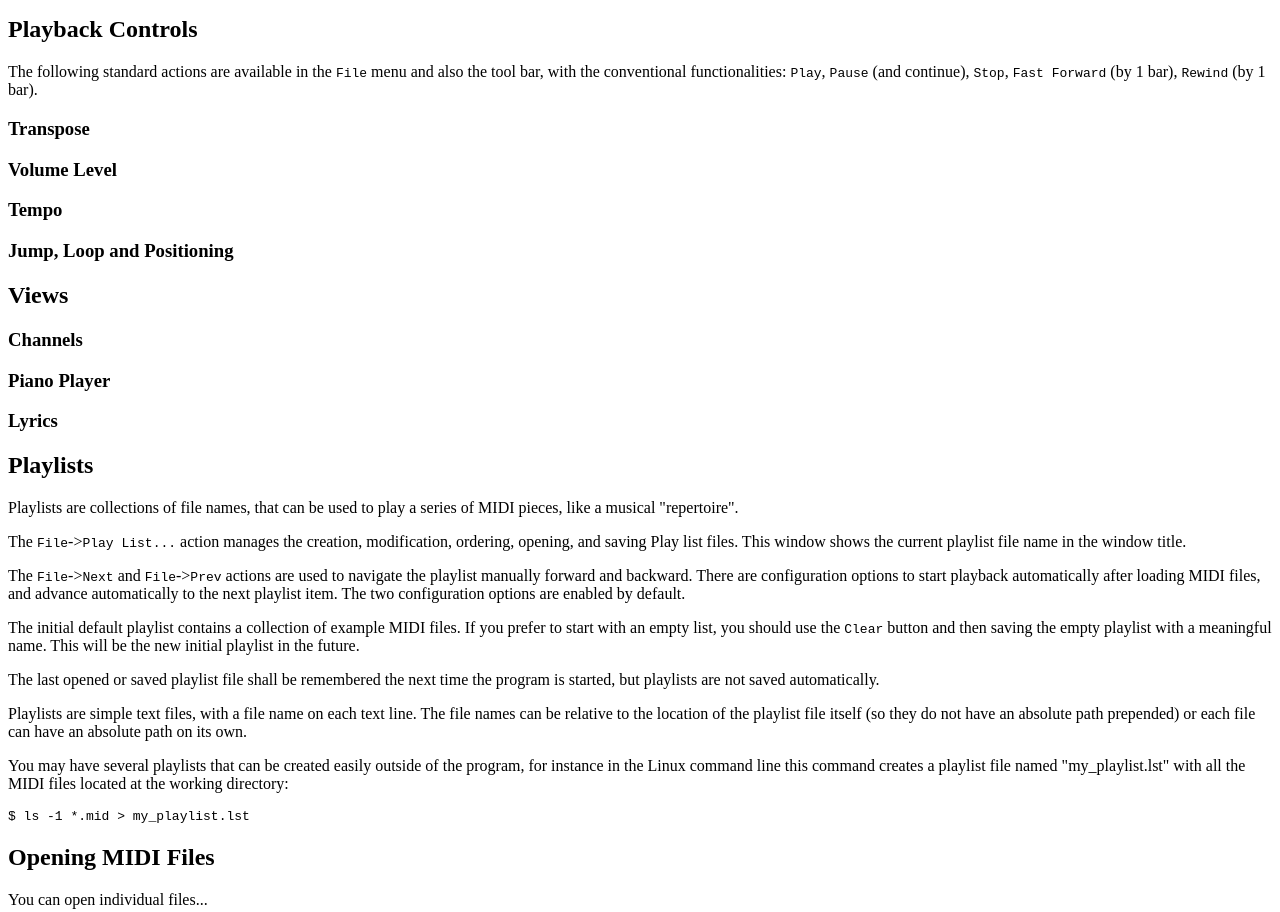
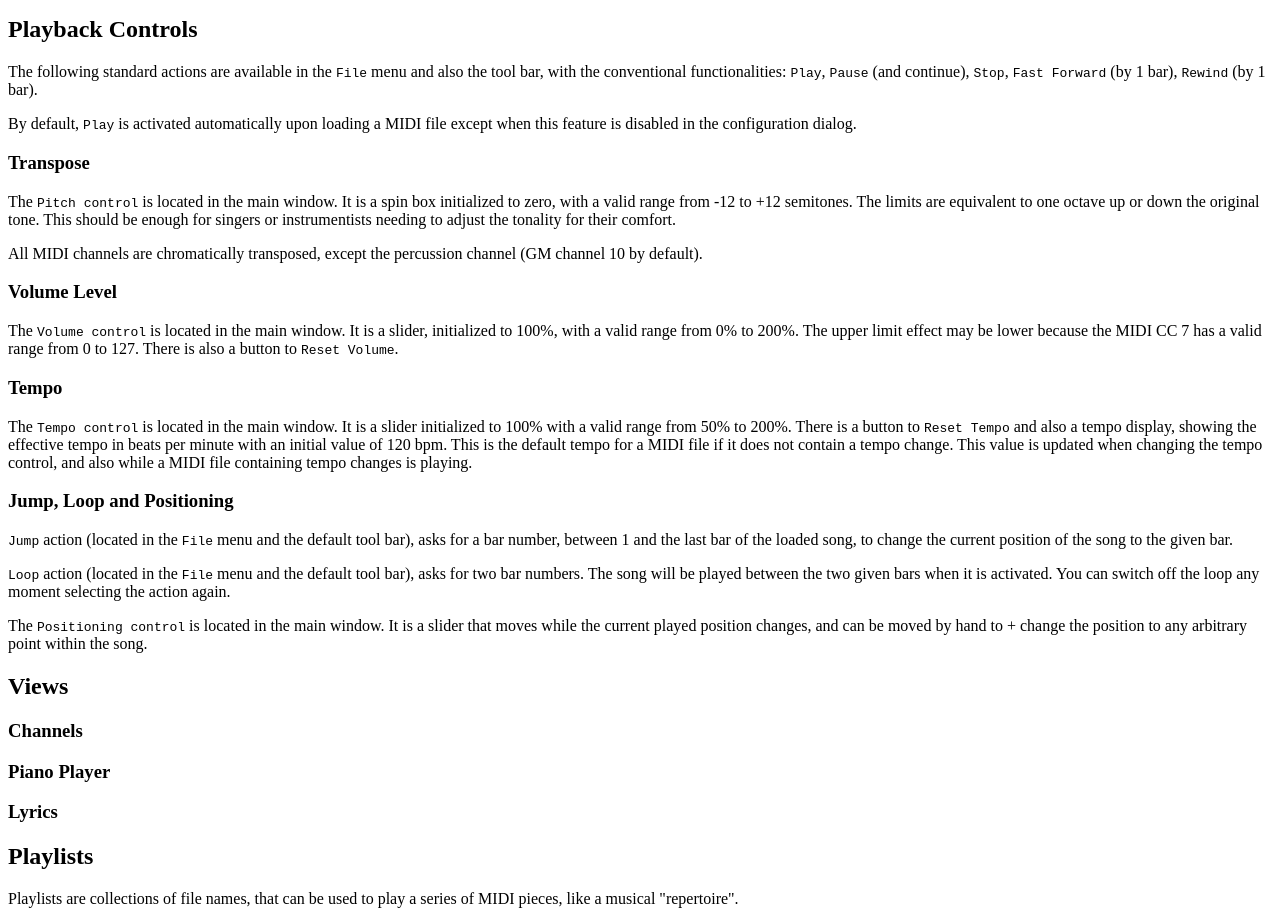
Before and after one commit to pedrolcl/dmidiplayer, a plain HTML site: page docs/en/index.html in a window 1280 px wide. Shown: the part 1089-2001 px from the top of the page. Drawn offline with Linux system fonts and the light colour scheme.

Commit message:
more documentation

```diff
--- a/docs/en/index.html
+++ b/docs/en/index.html
@@ -58,10 +58,18 @@
 </ul>
 <h2 id="playback-controls">Playback Controls</h2>
 <p>The following standard actions are available in the <code>File</code> menu and also the tool bar, with the conventional functionalities: <code>Play</code>, <code>Pause</code> (and continue), <code>Stop</code>, <code>Fast Forward</code> (by 1 bar), <code>Rewind</code> (by 1 bar).</p>
+<p>By default, <code>Play</code> is activated automatically upon loading a MIDI file except when this feature is disabled in the configuration dialog.</p>
 <h3 id="transpose">Transpose</h3>
+<p>The <code>Pitch control</code> is located in the main window. It is a spin box initialized to zero, with a valid range from -12 to +12 semitones. The limits are equivalent to one octave up or down the original tone. This should be enough for singers or instrumentists needing to adjust the tonality for their comfort.</p>
+<p>All MIDI channels are chromatically transposed, except the percussion channel (GM channel 10 by default).</p>
 <h3 id="volume-level">Volume Level</h3>
+<p>The <code>Volume control</code> is located in the main window. It is a slider, initialized to 100%, with a valid range from 0% to 200%. The upper limit effect may be lower because the MIDI CC 7 has a valid range from 0 to 127. There is also a button to <code>Reset Volume</code>.</p>
 <h3 id="tempo">Tempo</h3>
+<p>The <code>Tempo control</code> is located in the main window. It is a slider initialized to 100% with a valid range from 50% to 200%. There is a button to <code>Reset Tempo</code> and also a tempo display, showing the effective tempo in beats per minute with an initial value of 120 bpm. This is the default tempo for a MIDI file if it does not contain a tempo change. This value is updated when changing the tempo control, and also while a MIDI file containing tempo changes is playing.</p>
 <h3 id="jump-loop-and-positioning">Jump, Loop and Positioning</h3>
+<p><code>Jump</code> action (located in the <code>File</code> menu and the default tool bar), asks for a bar number, between 1 and the last bar of the loaded song, to change the current position of the song to the given bar.</p>
+<p><code>Loop</code> action (located in the <code>File</code> menu and the default tool bar), asks for two bar numbers. The song will be played between the two given bars when it is activated. You can switch off the loop any moment selecting the action again.</p>
+<p>The <code>Positioning control</code> is located in the main window. It is a slider that moves while the current played position changes, and can be moved by hand to + change the position to any arbitrary point within the song.</p>
 <h2 id="views">Views</h2>
 <h3 id="channels">Channels</h3>
 <h3 id="piano-player">Piano Player</h3>
```
Also changed, not shown: 2 other files.
